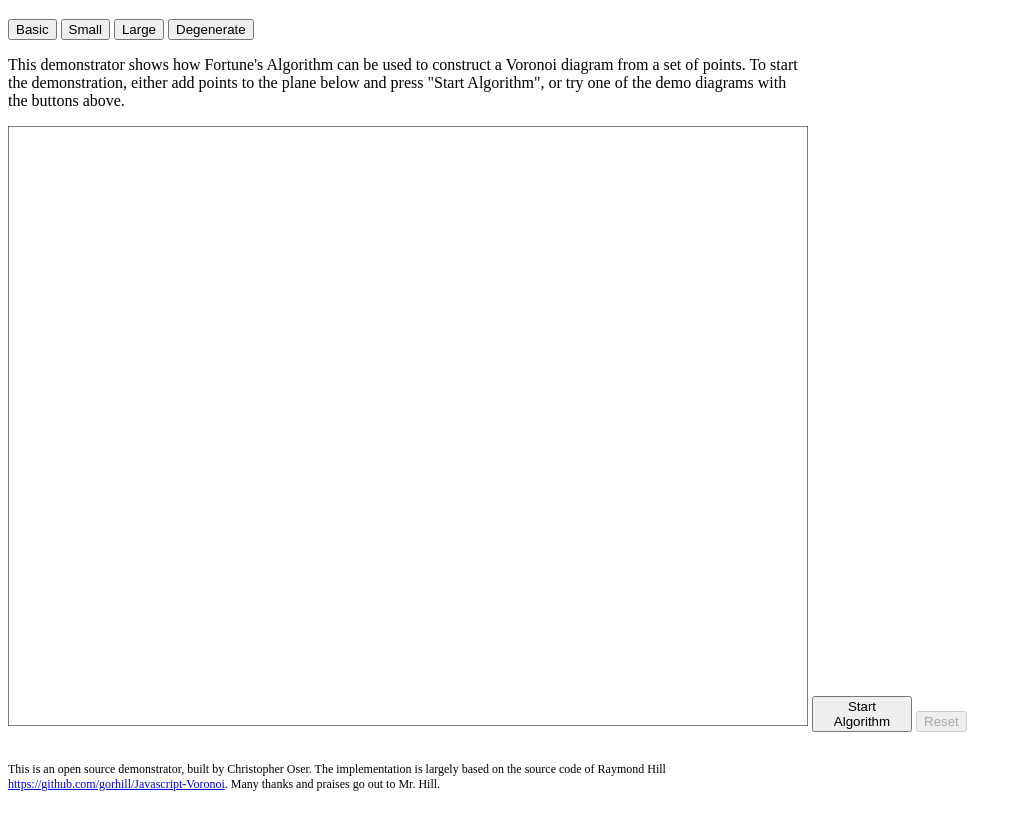
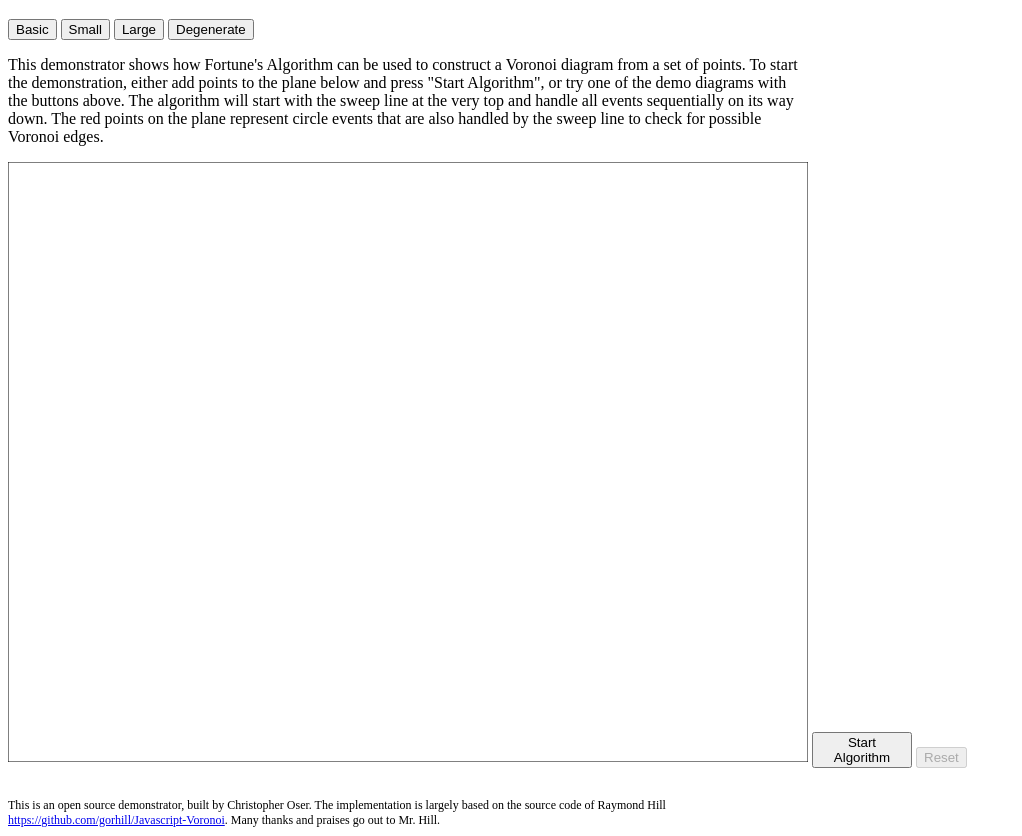
Before and after one commit to somestudentcoder/sweepline_demonstrator, a website: page index.html in a window 1280 px wide. Shown: the part 61-897 px from the top of the page, without its empty margins (0-1022 px from the left). Before the commit the page ends 861 px from the top, so only its background shows below. Drawn offline with Linux system fonts and the light colour scheme.

Commit message:
quick fixes.

```diff
--- a/index.html
+++ b/index.html
@@ -19,7 +19,11 @@
     construct a Voronoi diagram from a set of points. To start the
     demonstration, either add points to the plane below and press
     "Start Algorithm", or try one of the demo diagrams with the
-    buttons above.
+    buttons above. The algorithm will start with the sweep line at
+    the very top and handle all events sequentially on its way down.
+    The red points on the plane represent circle events that are
+    also handled by the sweep line to check for possible Voronoi
+    edges.
 </p>
 
 <canvas id="Canvas" width="800" height="600">
--- a/src/typescript/main.ts
+++ b/src/typescript/main.ts
@@ -1,3 +1,8 @@
+// Portions of this code includes or is based on the implementation by
+// Raymond Hill. The original source code can be found under
+// https://github.com/gorhill/Javascript-Voronoi
+
+
 //sweepline voronoi diagram.
 //import { Point } from "./point";
 
```
Also changed, not shown: 1 other file.
